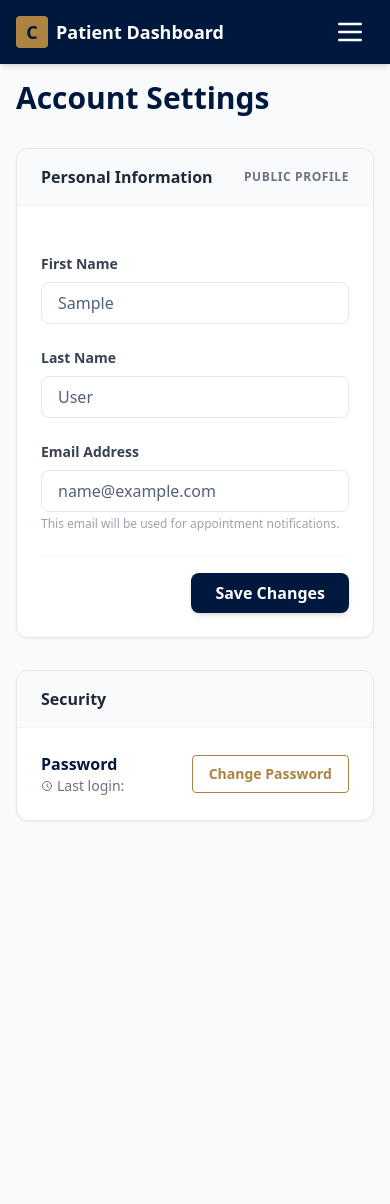
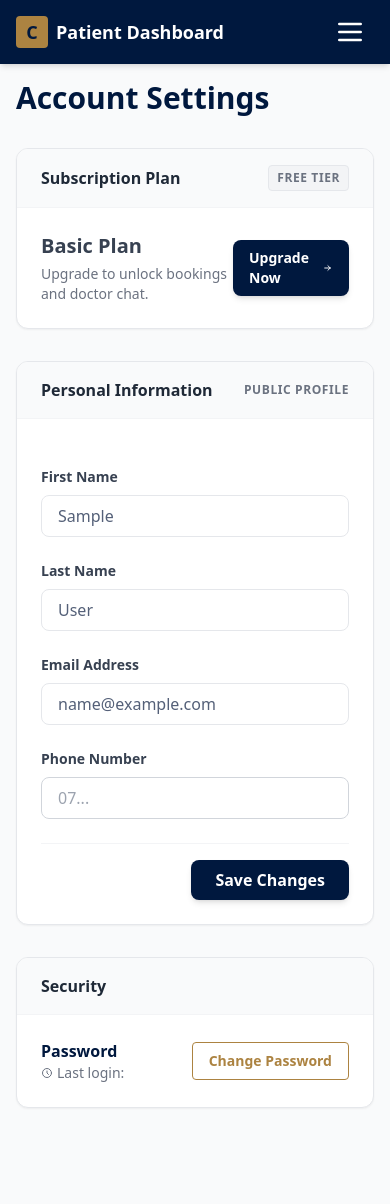
Before and after one commit to Flora72/CMHS, a Django app: page /settings/ in a window 390 px wide. Run offline with Django 5.2, Linux system fonts and the light colour scheme; the visitor is signed in with stand-in values (Sample User, id 1); some libraries are stand-ins or nearby versions.

Commit message:
phone number edit feature and subscription status display

```diff
--- a/templates/accounts/settings.html
+++ b/templates/accounts/settings.html
@@ -1,6 +1,7 @@
 {% extends 'base.html' %}
 {% block title %}Account Settings | CMHS{% endblock %}
 {% block navbar %}{% endblock %}
+
 {% block content %}
 <div class="fixed inset-0 flex bg-gray-50 overflow-hidden font-sans">
 
@@ -14,6 +15,39 @@
 
         <div class="max-w-2xl mx-auto w-full">
             <h1 class="text-3xl font-bold text-chiromo-navy mb-8">Account Settings</h1>
+
+            <div class="bg-white rounded-xl shadow-sm border border-gray-200 overflow-hidden mb-8">
+                <div class="px-6 py-4 border-b border-gray-100 bg-gray-50 flex justify-between items-center">
+                    <h3 class="font-bold text-gray-800">Subscription Plan</h3>
+                    {% if user.is_premium %}
+                        <span class="bg-chiromo-gold/10 text-chiromo-gold text-xs px-2 py-1 rounded border border-chiromo-gold/20 font-bold uppercase tracking-wider">Active</span>
+                    {% else %}
+                        <span class="bg-gray-100 text-gray-500 text-xs px-2 py-1 rounded border border-gray-200 font-bold uppercase tracking-wider">Free Tier</span>
+                    {% endif %}
+                </div>
+
+                <div class="p-6 flex items-center justify-between">
+                    <div>
+                        {% if user.is_premium %}
+                            <h4 class="text-xl font-bold text-chiromo-navy flex items-center gap-2">
+                                Premium Access
+                                <svg class="w-5 h-5 text-chiromo-gold" fill="currentColor" viewBox="0 0 20 20"><path fill-rule="evenodd" d="M10 18a8 8 0 100-16 8 8 0 000 16zm3.707-9.293a1 1 0 00-1.414-1.414L9 10.586 7.707 9.293a1 1 0 00-1.414 1.414l2 2a1 1 0 001.414 0l4-4z" clip-rule="evenodd"></path></svg>
+                            </h4>
+                            <p class="text-sm text-gray-500 mt-1">You have full access to appointments & messaging.</p>
+                        {% else %}
+                            <h4 class="text-xl font-bold text-gray-700">Basic Plan</h4>
+                            <p class="text-sm text-gray-500 mt-1">Upgrade to unlock bookings and doctor chat.</p>
+                        {% endif %}
+                    </div>
+
+                    {% if not user.is_premium %}
+                        <a href="{% url 'pricing_page' %}" class="bg-chiromo-navy text-white text-sm font-bold px-4 py-2 rounded-lg hover:bg-blue-900 transition shadow-md flex items-center gap-2">
+                            Upgrade Now
+                            <svg class="w-4 h-4" fill="none" stroke="currentColor" viewBox="0 0 24 24"><path stroke-linecap="round" stroke-linejoin="round" stroke-width="2" d="M13 7l5 5m0 0l-5 5m5-5H6"></path></svg>
+                        </a>
+                    {% endif %}
+                </div>
+            </div>
 
             <div class="bg-white rounded-xl shadow-sm border border-gray-200 overflow-hidden mb-8">
                 <div class="px-6 py-4 border-b border-gray-100 bg-gray-50 flex justify-between items-center">
@@ -36,10 +70,16 @@
                             </div>
                         </div>
 
-                        <div>
-                            <label class="block text-sm font-bold text-gray-700 mb-2">Email Address</label>
-                            {{ form.email }}
-                            <p class="text-xs text-gray-400 mt-1">This email will be used for appointment notifications.</p>
+                        <div class="grid grid-cols-1 md:grid-cols-2 gap-6">
+                            <div>
+                                <label class="block text-sm font-bold text-gray-700 mb-2">Email Address</label>
+                                {{ form.email }}
+                            </div>
+
+                            <div>
+                                <label class="block text-sm font-bold text-gray-700 mb-2">Phone Number</label>
+                                {{ form.phone_number }}
+                            </div>
                         </div>
 
                         <div class="pt-4 border-t border-gray-100 flex justify-end">
@@ -58,7 +98,6 @@
                 <div class="p-6 flex items-center justify-between">
                     <div>
                         <p class="font-bold text-chiromo-navy">Password</p>
-
                         <p class="text-sm text-gray-500 flex items-center gap-1">
                             <svg class="w-3 h-3" fill="none" stroke="currentColor" viewBox="0 0 24 24"><path stroke-linecap="round" stroke-linejoin="round" stroke-width="2" d="M12 8v4l3 3m6-3a9 9 0 11-18 0 9 9 0 0118 0z"></path></svg>
                             Last login: {{ user.last_login|default:"First time"|date:"M j, Y, H:i " }}
```
